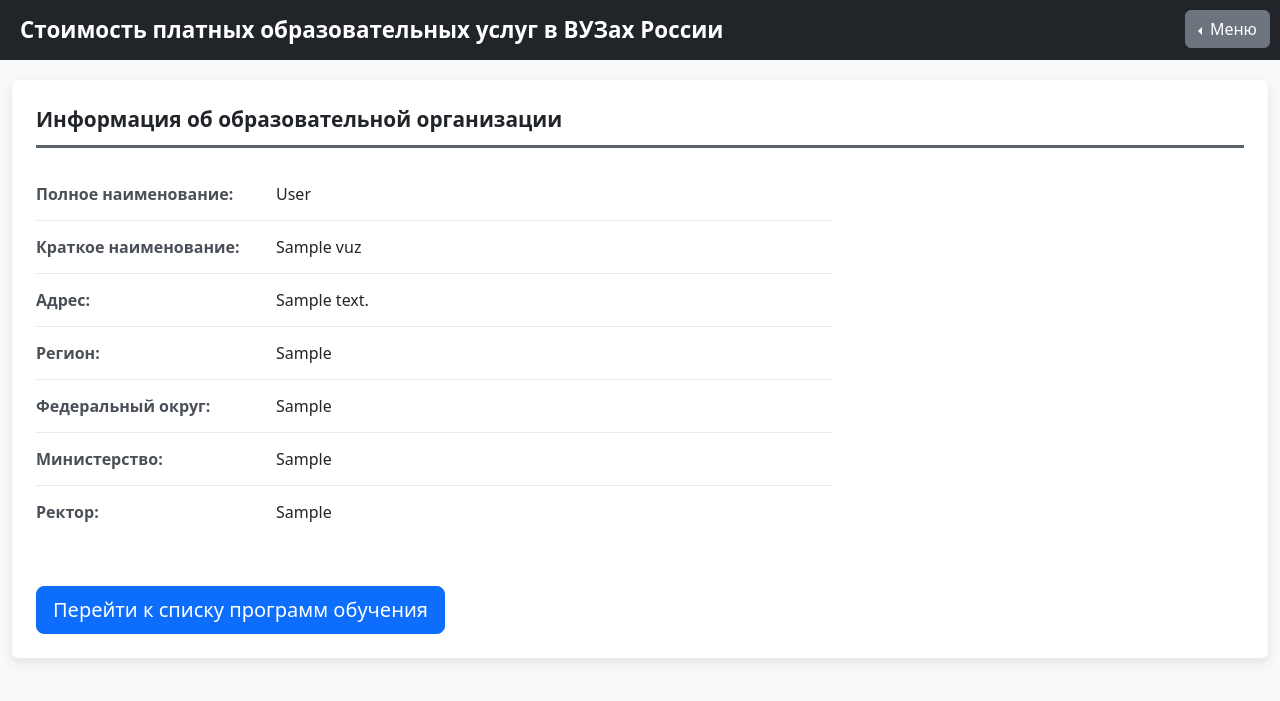
After one commit to EngoyanSY/NIR_Engoyan, a Django app: page /vuz/1/ in a window 1280 px wide. The commit adds this page. Shown: the top 701 px of the page. Run offline with Django 4.2, Linux system fonts and the light colour scheme; tables that the repository leaves empty hold one stand-in row (values such as "Sample post").

```diff
--- a/server/vuz/templates/vuz/prog.html
+++ b/server/vuz/templates/vuz/prog.html
@@ -240,8 +240,8 @@
                     </th>
                     <th>Код</th>
                     <th>Уровень</th>
+                    <th>Форма</th>
                     <th>Профиль</th>
-                    <th>Форма</th>
                     <th style="font-size: 0.8em;">Курс 1</th>
                     <th style="font-size: 0.8em;">Курс 2</th>
                     <th style="font-size: 0.8em;">Курс 3</th>
@@ -258,8 +258,8 @@
                     <td class="program-name">{{ item.fieldid.fieldname }}</td>
                     <td class="program-code">{{ item.fieldid.fieldid }}</td>
                     <td>{{ item.progid.progname }}</td>
+                    <td>{{ item.formname }}</td>
                     <td>{{ item.profile }}</td>
-                    <td>{{ item.formname }}</td>
                     <td>{% if item.course1 %}{{ item.course1 }}{% endif %}</td>
                     <td>{% if item.course2 %}{{ item.course2 }}{% endif %}</td>
                     <td>{% if item.course3 %}{{ item.course3 }}{% endif %}</td>
--- a/server/vuz/templates/vuz/prog_stat.html
+++ b/server/vuz/templates/vuz/prog_stat.html
@@ -237,8 +237,8 @@
                         <input type="text" id="nameSearch" class="form-control name" placeholder="Наименование ВУЗа">
                         <div id="suggestions" class="dropdown-menu"></div>
                     </th>
+                    <th>Форма</th>
                     <th>Профиль</th>
-                    <th>Форма</th>
                     <th style="font-size: 0.8em;">Курс 1</th>
                     <th style="font-size: 0.8em;">Курс 2</th>
                     <th style="font-size: 0.8em;">Курс 3</th>
@@ -253,8 +253,8 @@
                 <tr>
                     <td>{{ forloop.counter }}</td>
                     <td class="vuz-name">{{ item.id_vuz.name }}</td>
+                    <td>{{ item.formname }}</td>
                     <td>{{ item.profile }}</td>
-                    <td>{{ item.formname }}</td>
                     <td>{% if item.course1 %}{{ item.course1 }}{% endif %}</td>
                     <td>{% if item.course2 %}{{ item.course2 }}{% endif %}</td>
                     <td>{% if item.course3 %}{{ item.course3 }}{% endif %}</td>
--- a/server/vuz/templates/vuz/vuz.html
+++ b/server/vuz/templates/vuz/vuz.html
@@ -230,7 +230,7 @@
                         <th class="hidden-column">id_listedu</th>
                         <th class="hidden-column">id_parent</th>
                         <th>
-                            <input type="text" id="nameSearch" class="form-control name" placeholder="Наименование">
+                            <input type="text" id="nameSearch" class="form-control name" autocomplete="off" placeholder="Наименование">
                             <div id="suggestions" class="dropdown-menu"></div>
                         </th>
                         <th>Округ</th>
@@ -388,7 +388,7 @@ document.addEventListener('DOMContentLoaded', function() {
     rows.forEach(row => {
         row.addEventListener('dblclick', function() {
             const vuzId = this.getAttribute('data-id'); // Получаем значение из атрибута data-id
-            window.location.href = `2025/prog/${vuzId}/`; // Перенаправляем на новую ссылку
+            window.location.href = `${vuzId}/`; // Перенаправляем на новую ссылку
         });
     });
 });
--- /dev/null
+++ b/server/vuz/templates/vuz/vuz_info.html
@@ -0,0 +1,185 @@
+<!DOCTYPE html>
+<html lang="ru">
+<head>
+    <meta charset="UTF-8">
+    <meta name="viewport" content="width=device-width, initial-scale=1.0">
+    <title>Информация о вузе</title>
+    <link href="https://cdn.jsdelivr.net/npm/bootstrap@5.3.3/dist/css/bootstrap.min.css" rel="stylesheet">
+    <style>
+        .header {
+            position: fixed;
+            top: 0;
+            left: 0;
+            width: 100%;
+            height: 60px;
+            background-color: #212529;
+            color: #fff;
+            display: flex;
+            justify-content: space-between;
+            align-items: center;
+            padding: 0 20px;
+            z-index: 1000;
+            text-align: center;
+            line-height: 60px;
+            font-size: 1.4em;
+            font-weight: bold;
+        }
+
+        .menu-button {
+            position: fixed;
+            top: 0;
+            right: 10px;
+            width: 100px;
+            height: 60px;
+            background-color: #212529;
+            color: #fff;
+            display: flex;
+            justify-content: space-between;
+            align-items: center;
+            padding: 0 20px 0px 15px;
+            z-index: 1000;
+            text-align: center;
+            line-height: 60px;
+            font-size: 1.4em;
+            font-weight: bold;
+        }
+
+        body {
+            background-color: #f8f9fa;
+            padding-top: 60px;
+        }
+
+        .card {
+            box-shadow: 0 4px 12px rgba(0,0,0,0.1);
+            border: none;
+            margin-top: 20px;
+        }
+
+        .info-label {
+            font-weight: 600;
+            color: #495057;
+            width: 240px;
+            flex-shrink: 0;
+        }
+
+        .vuz-fullname {
+            font-size: 1.75rem;
+            font-weight: 700;
+            line-height: 1.3;
+            color: #212529;
+        }
+
+        .vuz-shortname {
+            font-size: 1.35rem;
+            color: #6c757d;
+            font-weight: 500;
+        }
+
+        .info-row {
+            padding: 14px 0;
+            border-bottom: 1px solid #e9ecef;
+        }
+
+        .info-row:last-child {
+            border-bottom: none;
+        }
+
+        .section-title {
+            font-size: 1.3rem;
+            font-weight: 600;
+            color: #212529;
+            margin-bottom: 20px;
+            padding-bottom: 10px;
+            border-bottom: 3px solid #5c636a;
+        }
+    </style>
+</head>
+<body>
+
+    <div class="header">
+        Стоимость платных образовательных услуг в ВУЗах России
+    </div>
+
+    <!-- Кнопка меню -->
+    <div class="btn-group dropstart" style="position: fixed; top: 10px; right: 10px; z-index: 1001;">
+        <button type="button" class="btn btn-secondary dropdown-toggle" data-bs-toggle="dropdown" aria-expanded="false">
+            Меню
+        </button>
+        <ul class="dropdown-menu">
+            <li><a class="dropdown-item" href="#" data-bs-toggle="modal" data-bs-target="#filterModal">Фильтр</a></li>
+            <li><a class="dropdown-item" href="#" data-bs-toggle="modal" data-bs-target="#analyticsModal">Аналитика</a></li>
+            <li><a class="dropdown-item" href="#" onclick="window.location.href='/vuz/'">Главная</a></li>
+        </ul>
+    </div>
+
+    <div class="container-fluid">
+        <div class="card">
+            <div class="card-body p-4">
+
+                <div class="section-title">Информация об образовательной организации</div>
+
+                <div class="row">
+                    <div class="col-lg-8">
+
+                        <div class="info-row d-flex align-items-start">
+                            <span class="info-label">Полное наименование:</span>
+                            <span id="fullName2">{{ vuz.fullname}}</span>
+                        </div>
+
+                        <div class="info-row d-flex align-items-start">
+                            <span class="info-label">Краткое наименование:</span>
+                            <span id="shortName2"> {{ vuz.name }}</span>
+                        </div>
+
+                        <div class="info-row d-flex align-items-start">
+                            <span class="info-label">Адрес:</span>
+                            <span id="address"> {{ vuz.address }} </span>
+                        </div>
+
+                        <div class="info-row d-flex align-items-start">
+                            <span class="info-label">Регион:</span>
+                            <span id="region"> {{vuz.id_region.region}} </span>
+                        </div>
+
+                        <div class="info-row d-flex align-items-start">
+                            <span class="info-label">Федеральный округ:</span>
+                            <span id="district"> {{ vuz.id_district.district }}</span>
+                        </div>
+
+                        <div class="info-row d-flex align-items-start">
+                            <span class="info-label">Министерство:</span>
+                            <span id="ministry"> {{ vuz.id_ministry.ministry }} </span>
+                        </div>
+
+                        <div class="info-row d-flex align-items-start">
+                            <span class="info-label">Ректор:</span>
+                            <span id="rector"> {{ vuz.rector }} </span>
+                        </div>
+
+                    </div>
+                </div>
+
+                <div class="mt-5 text-end"></div>
+                <button class="btn btn-primary btn-lg"
+                        id="progButton"
+                        data-vuz-id="{{ vuz.id }}">
+                    Перейти к списку программ обучения
+                </button>
+                </div>
+
+            </div>
+        </div>
+    </div>
+
+    <script src="https://cdn.jsdelivr.net/npm/bootstrap@5.3.3/dist/js/bootstrap.bundle.min.js"></script>
+</body>
+
+<script>
+    document.getElementById('progButton').addEventListener('click', function() {
+        const vuzId = this.getAttribute('data-vuz-id');
+        window.location.href = `/vuz/2025/prog/${vuzId}`;
+    });
+    </script>
+
+
+</html>
--- a/server/vuz/urls.py
+++ b/server/vuz/urls.py
@@ -4,6 +4,7 @@ from . import views
 
 urlpatterns = [
     path("", views.vuz, name="vuz_view"),
+    path("<int:vuz_id>/", views.vuz_info, name="vuz_info_view"),
     path("<int:year>/prog/<int:vuz_id>/", views.prog, name="prog_view"),
     path("<int:year>/analitic/prog/<str:field_id>/", views.field_stat, name="prog_stat_view"),
     path("<int:year>/analitic/district/", views.analitic_districts_get, name="analitic_districts_view"),
--- a/server/vuz/views.py
+++ b/server/vuz/views.py
@@ -36,6 +36,11 @@ def vuz(request):
     }
     return render(request, "vuz/vuz.html", context)
 
+
+def vuz_info(request, vuz_id):
+    vuz = Vuz.objects.get(pk=vuz_id)
+    context = {"vuz": vuz}
+    return render(request, "vuz/vuz_info.html", context)
 
 def prog(request, vuz_id, year):
     vuz = Vuz.objects.get(pk=vuz_id)
```
